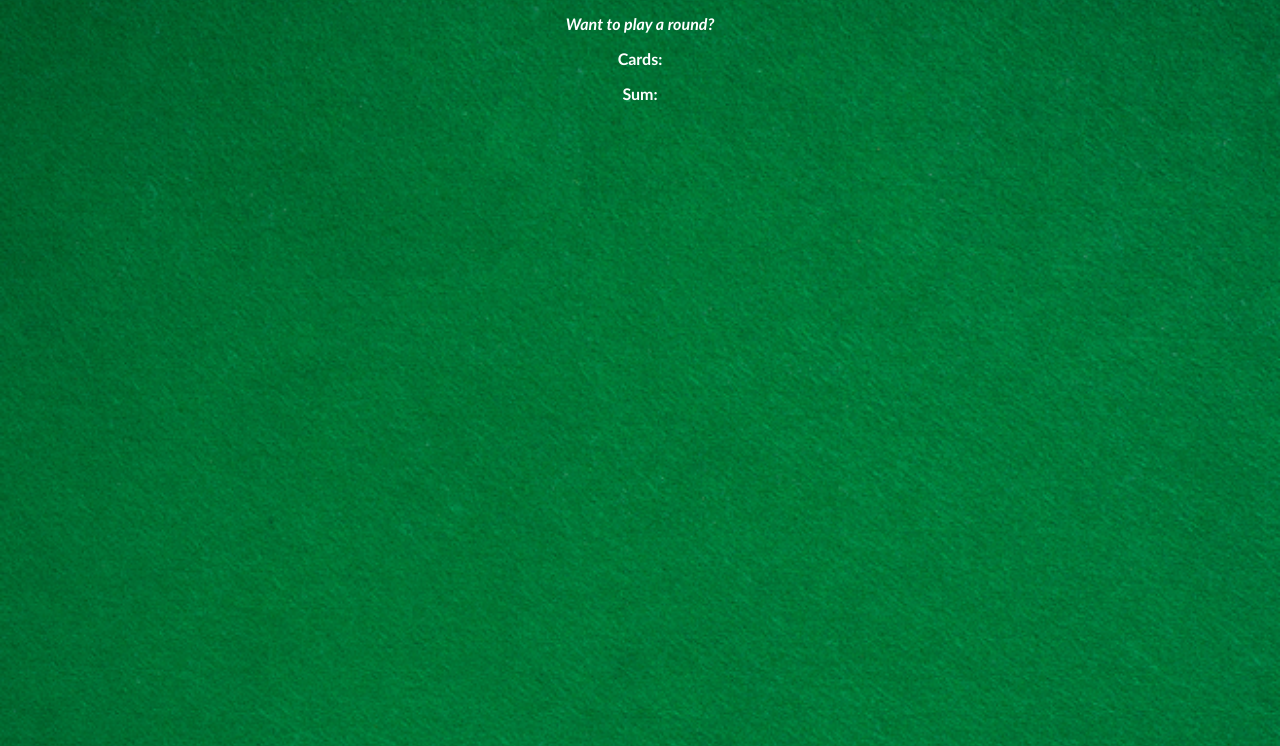
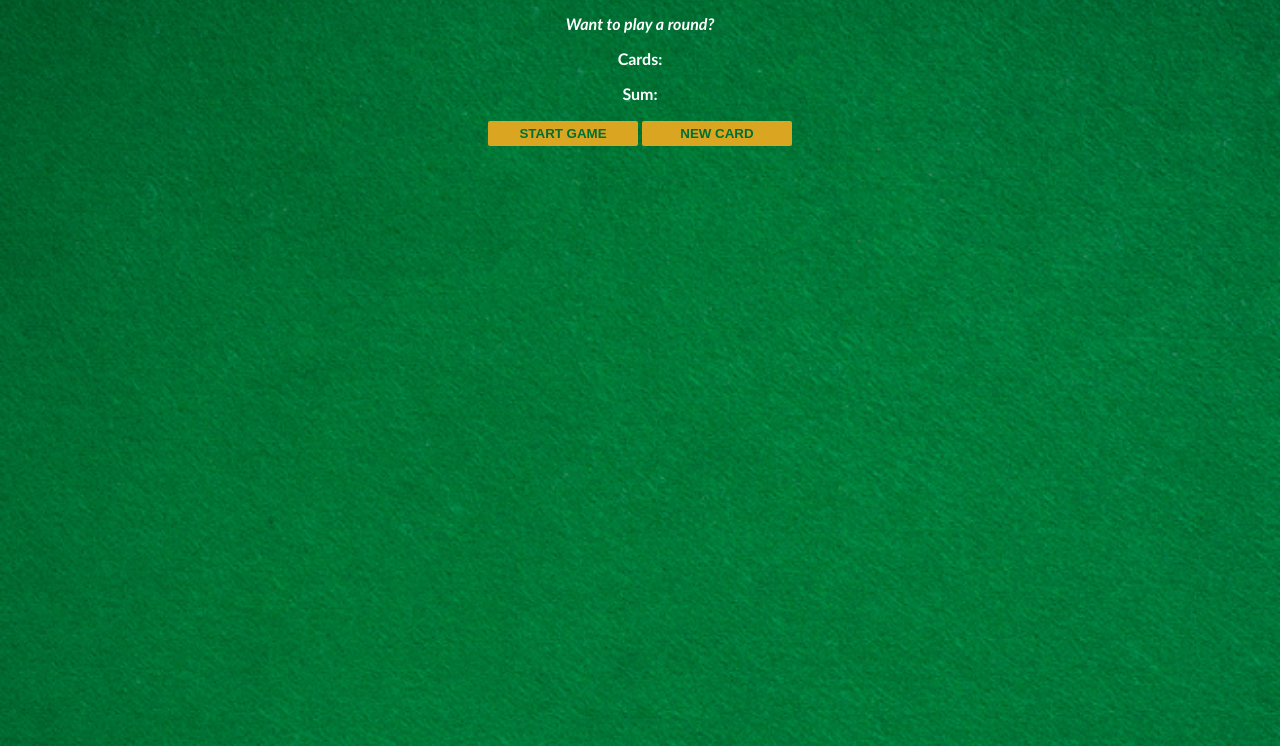
Before and after one commit to SimonRJenkins/blackjack-game, a plain HTML site: page index.html in a window 1280 px wide. Shown: the part 54-800 px from the top of the page. Drawn offline with Linux system fonts and the light colour scheme.

Commit message:
Added start game button, new card button,  sum text, cards text, message displaying player's game state,

```diff
--- a/index.css
+++ b/index.css
@@ -1,10 +1,11 @@
 body {
     font-family: 'Trebuchet MS', 'Lucida Sans Unicode', 'Lucida Grande', 'Lucida Sans', Arial,
         sans-serif;
-    text-align: center;
     background-image: url("images/table.png");
+    font-weight: bold;
     background-size: cover;
     color: white;
+    text-align: center;
 }
 
 h1 {
@@ -12,10 +13,18 @@ h1 {
 }
 
 #message-el {
-    font-weight: bold;
     font-style: italic;
 }
 
-p {
+button {
+    color: #016f32;
+    width: 150px;
+    background: goldenrod;
+    padding-top: 5px;
+    padding-bottom: 5px;
     font-weight: bold;
+    border: none;
+    border-radius: 2px;
+    margin-bottom: 2px;
+    margin-top: 2px;
 }
--- a/index.html
+++ b/index.html
@@ -7,8 +7,10 @@
 <body>
     <h1>Blackjack</h1>
     <p id="message-el">Want to play a round?</p>
-    <p>Cards:</p>
-    <p>Sum:</p>
+    <p id="cards-el">Cards:</p>
+    <p id="sum-el">Sum:</p>
+    <button onclick="startGame()">START GAME</button>
+    <button onclick="newCard()">NEW CARD</button>
     <script src="index.js"></script>
 </body>
 
--- a/index.js
+++ b/index.js
@@ -1,20 +1,31 @@
 let firstCard = 10;
-let secondCard = 10;
+let secondCard = 11;
 let sum = firstCard + secondCard
 let hasBlackJack = false
 let isAlive = true
 let message = ""
 
+let messageEl = document.getElementById("message-el")
+let sumEl = document.getElementById("sum-el")
+let cardsEl = document.getElementById("cards-el")
+
+function startGame() {
+    sumEl.textContent = "Sum: " + sum
+    cardsEl.textContent = "Cards: " + firstCard + ", " + secondCard
     if (sum <= 20) {
-    message = "Do you want to draw a new card? 🙂"
+        message = "Do you want to draw a new card?"
     }
     else if (sum === 21) {
-    message = "Wohoo! You've got Blackjack! 🥳"
+        message = "You've got Blackjack!"
         hasBlackJack = true
     }
     else {
-    message = "You're out of the game! 😭"
+        message = "You're out of the game!"
         isAlive = false
     }
-console.log(isAlive)
-console.log(message)
+    messageEl.textContent = message
+}
+
+function newCard() {
+    console.log("Drawing a new card from the deck!")
+}
```
Lines whose indentation alone changed are shown as unchanged.
